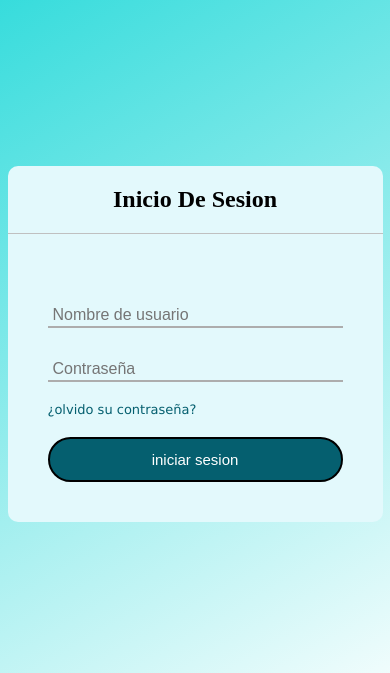
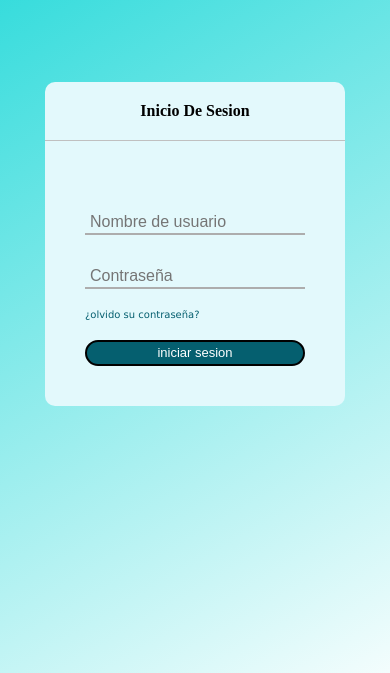
Before and after one commit to brianchino/proyecto-FrontEnd, a plain HTML site: page sitio/iniciarSesion.html in a window 390 px wide. Shown: the part 116-789 px from the top of the page. Drawn offline with Linux system fonts and the light colour scheme.

Commit message:
responsive web iniciar sesion

```diff
--- a/estilos/estilosIniciarSesion.css
+++ b/estilos/estilosIniciarSesion.css
@@ -4,12 +4,13 @@ body{
 
 main{
     background-color: rgb(227, 249, 252);
-    margin: 20vh auto;
+    margin: 15vh auto ;
     width: 25%;
-    min-width: 375px;
+    min-width: 300px;
     border-radius: 10px;
 }
 main h2{
+    font-size: xx-large;
     text-align: center;
     padding: 20px 0 20px 0;
     border-bottom: 1px solid silver;
@@ -26,7 +27,7 @@ main form{
     width:100%;
     padding: 0 5px;
     margin-top: 30px;
-    font-size: 16px;
+    font-size: x-large;
     height: 1.5em;
     border-top:none;
     border-left: none;
@@ -47,7 +48,7 @@ input[type="submit"]{
     border: 2px solid black;
     background-color: rgb(5, 95, 111);
     color: white;
-    font-size: 15px;
+    font-size: large;
     cursor: pointer;
 
 }
@@ -56,3 +57,39 @@ input[type="submit"]:hover{
     background-color: rgb(0, 61, 71);
     transition: all 300ms ease-in-out;
 }
+@media (max-width:600px) {
+
+    main{
+
+        margin: 10vh auto;
+    }
+    main h2{
+        font-size:medium;
+    }
+    .usuario , .contraseña {
+        font-size:medium;
+    }
+    input[type="submit"]{
+        font-size:small;
+        height: 2em;
+    }
+    form p{
+        font-size: x-small;
+    }
+}
+@media  (min-width:601px) and (max-width:900px){
+
+    main h2{
+        font-size:large;
+    }
+    .usuario , .contraseña {
+        font-size:large;
+    }
+    input[type="submit"]{
+        font-size:medium;
+        height: 2.5em;
+    }
+    form p{
+        font-size: small;
+    }
+}
```
